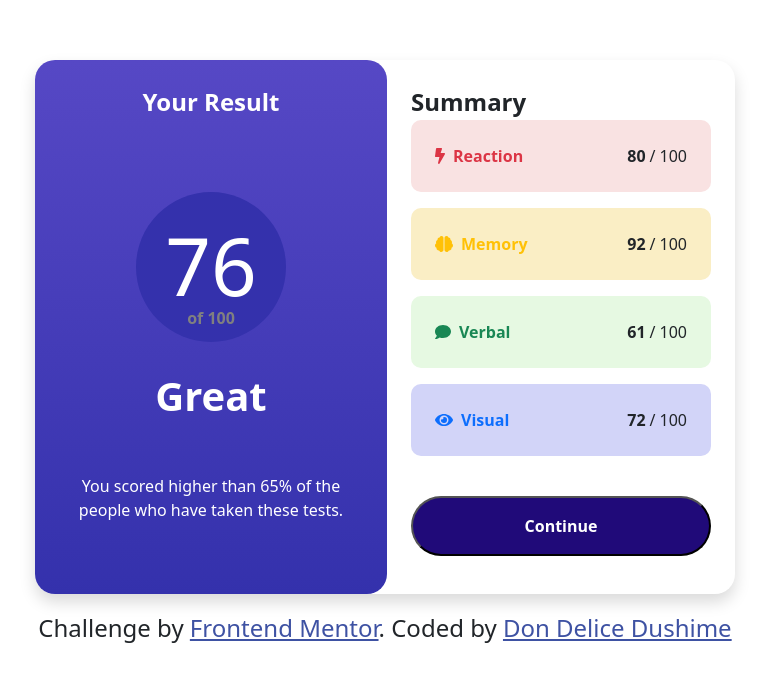
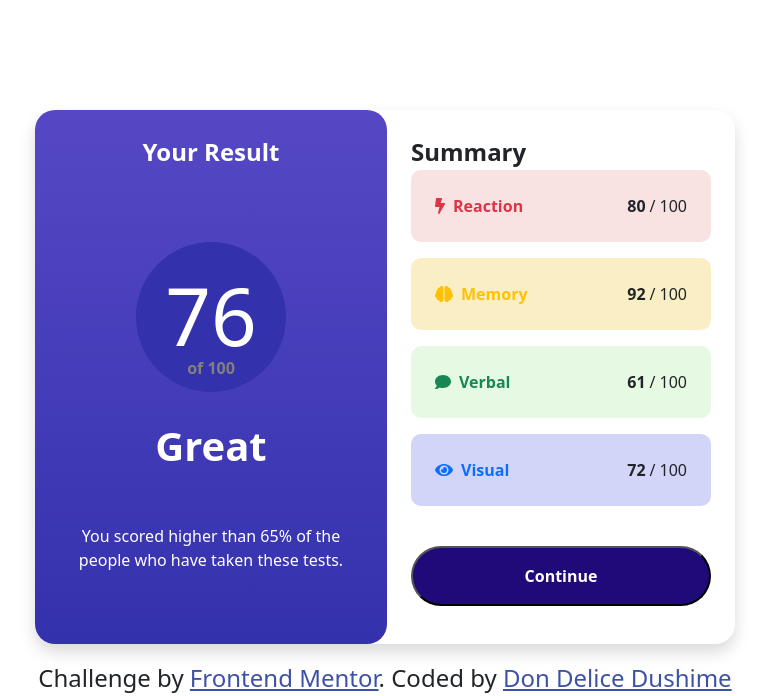
Before and after one commit to dondelice257/RESULT-SUMMARY-COMPONENT, a plain HTML site: page index.html in a window 1280 px wide. Shown: the part 140-836 px from the top of the page, without its empty margins (255-1024 px from the left). Before the commit the page ends 800 px from the top, so only its background shows below. Drawn offline with nearby package versions, Linux system fonts and the light colour scheme.

Commit message:
Update index.html

```diff
--- a/index.html
+++ b/index.html
@@ -19,7 +19,7 @@
 
 </head>
 <body class=""
-      style="padding-top:200px">
+      style="padding-top:250px">
 
   <div class="d-lg-flex d-sm-flex shadow m-auto justify-content-start"
   style="width: 700px; border-radius:20px; margin-top:200px">
```
